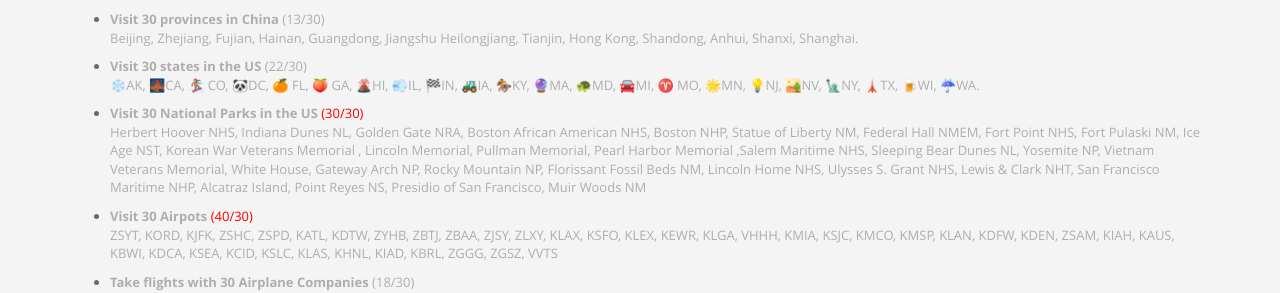
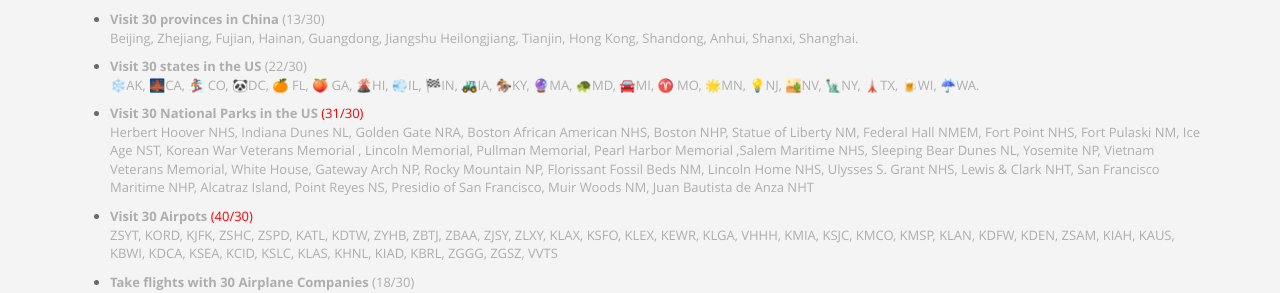
Before and after one commit to robinzixuan/robin.github.io, a Jekyll site: the page built from index.html, in a window 1280 px wide and 900 px high, scrolled down 10031 px. Shown: the part 156-449 px from the top of the window. Built offline with Jekyll 4.4.1, drawn with Linux system fonts in a browser that asks for light colours.

Commit message:
Update miscellaneous.html

```diff
--- a/_includes/sections/miscellaneous.html
+++ b/_includes/sections/miscellaneous.html
@@ -20,13 +20,13 @@
     <li><p><b>Visit 30 states in the US</b> (22/30)<br />
     ❄️AK, 🌉CA, 🏂 CO, 🐼DC, 🍊 FL, 🍑 GA, 🌋HI, 💨IL, 🏁IN, 🚜IA, 🏇KY, 🔮MA, 🐢MD,  🚘MI, ♈ MO, 🌟MN, 💡NJ, 🏜️NV, 🗽NY,  🗼TX, 🍺WI, ☔WA.</p>
     </li>
-    <li><p><b>Visit 30 National Parks in the US</b> <span style="color:red"> (30/30)</span><br />
+    <li><p><b>Visit 30 National Parks in the US</b> <span style="color:red"> (31/30)</span><br />
         Herbert Hoover NHS, Indiana Dunes NL, Golden Gate NRA, Boston African American
         NHS, Boston NHP, Statue of Liberty NM, Federal Hall NMEM, Fort Point NHS, Fort Pulaski NM,
     Ice Age NST, Korean War Veterans Memorial , Lincoln Memorial, Pullman Memorial, Pearl Harbor Memorial
 ,Salem Maritime NHS, Sleeping Bear Dunes NL, Yosemite NP, Vietnam Veterans Memorial, White House, Gateway Arch NP,
         Rocky Mountain NP, Florissant Fossil Beds NM, Lincoln Home NHS, Ulysses S. Grant NHS, Lewis & Clark NHT,
-        San Francisco Maritime NHP, Alcatraz Island, Point Reyes NS, Presidio of San Francisco, Muir Woods NM</p>
+        San Francisco Maritime NHP, Alcatraz Island, Point Reyes NS, Presidio of San Francisco, Muir Woods NM, Juan Bautista de Anza NHT </p>
         </li>
     <li><p><b>Visit 30 Airpots</b> <span style="color:red">(40/30)</span><br />
         ZSYT, KORD, KJFK, ZSHC, ZSPD, KATL, KDTW, ZYHB, ZBTJ, ZBAA, ZJSY, ZLXY, KLAX, KSFO, KLEX, KEWR, KLGA, VHHH, KMIA, KSJC, KMCO, KMSP, KLAN, KDFW, KDEN, ZSAM, KIAH, KAUS, KBWI, KDCA, KSEA, KCID, KSLC, KLAS, KHNL, KIAD, KBRL, ZGGG, ZGSZ, VVTS  </p>
```
